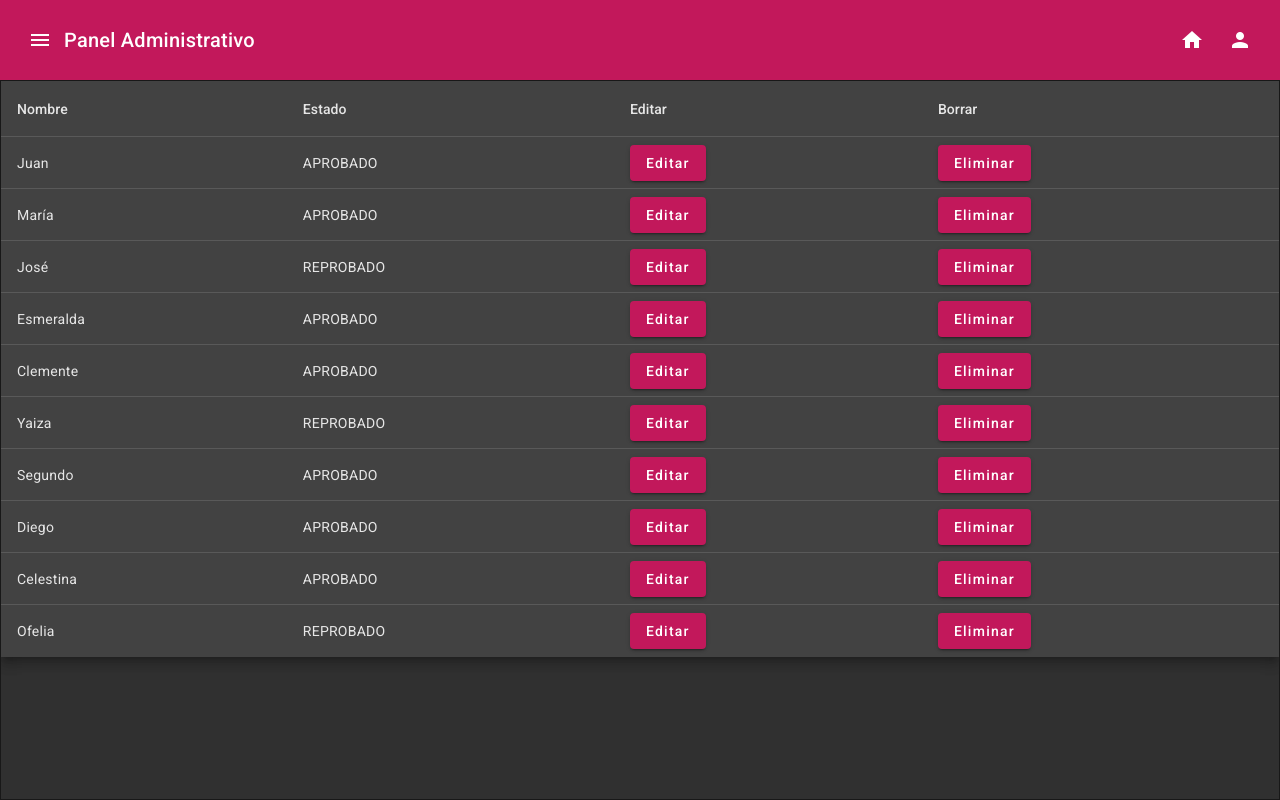
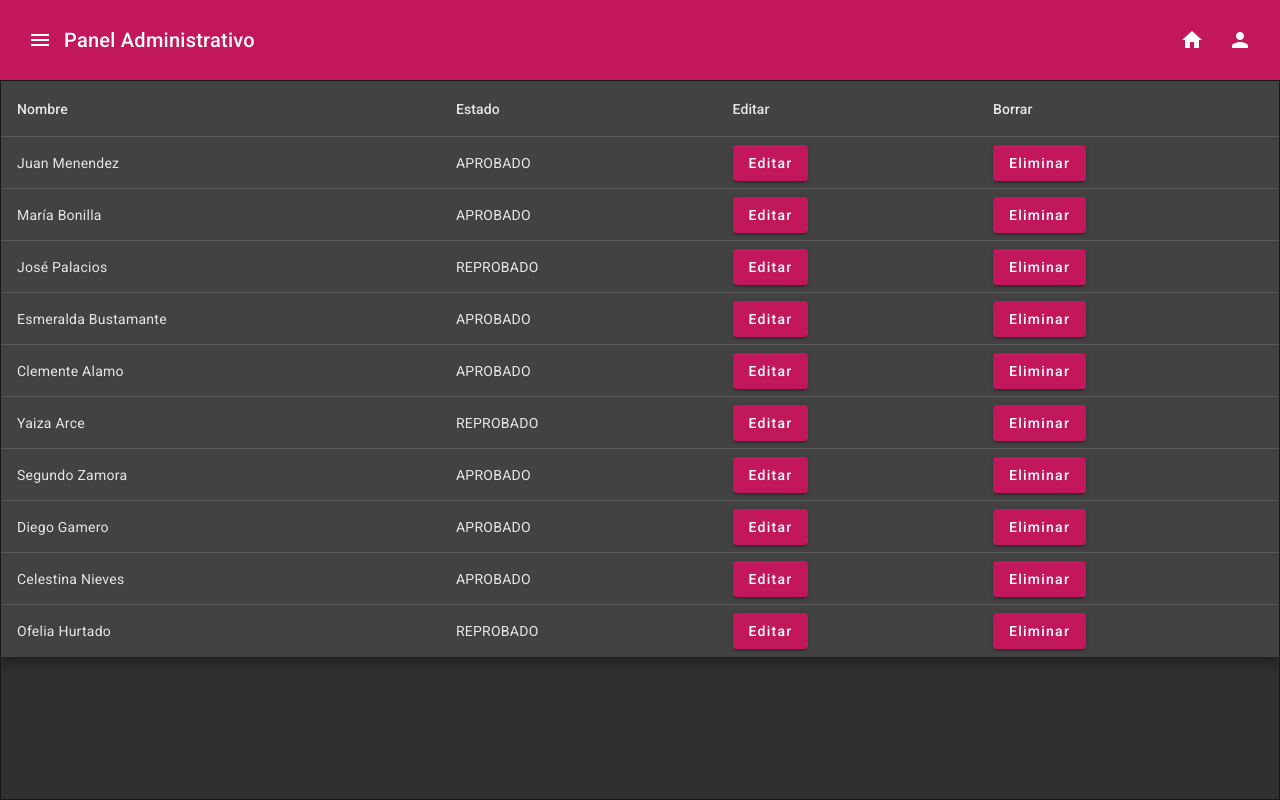
Before and after one commit to sebastianrhsarh/1PF-Riquelme, an Angular app: page /students in a window 1280 px wide. Built offline with nearby package versions, Linux system fonts and the light colour scheme.

Commit message:
add pipe

```diff
--- a/src/app/administrative-panel/administrative-panel.component.ts
+++ b/src/app/administrative-panel/administrative-panel.component.ts
@@ -1,5 +1,6 @@
 import { Component } from '@angular/core';
 import { Router } from '@angular/router';
+import { FullNamePipe } from '../shared/pipes/full-name.pipe';
 
 @Component({
   selector: 'app-administrative-panel',
--- a/src/app/administrative-panel/administrative-panel.module.ts
+++ b/src/app/administrative-panel/administrative-panel.module.ts
@@ -16,6 +16,8 @@ import { MatInputModule } from '@angular/material/input';
 import { MatCardModule } from '@angular/material/card';
 import { EditStudentComponent } from '../pages/edit-student/edit-student.component';
 import { MatDialogModule } from '@angular/material/dialog';
+import { SharedModule } from '../shared/shared.module';
+import { PipesModule } from '../shared/pipes/pipes.module';
 
 @NgModule({
   declarations: [
@@ -26,6 +28,7 @@ import { MatDialogModule } from '@angular/material/dialog';
   ],
   imports: [
     CommonModule,
+    SharedModule,
     MatSidenavModule,
     MatToolbarModule,
     MatIconModule,
--- a/src/app/pages/students/students.component.html
+++ b/src/app/pages/students/students.component.html
@@ -3,7 +3,7 @@
   <!-- Name Column -->
   <ng-container matColumnDef="name">
     <th mat-header-cell *matHeaderCellDef> Nombre </th>
-    <td mat-cell *matCellDef="let element"> {{element.name}}</td>
+    <td mat-cell *matCellDef="let element"> {{element | fullName }}</td>
   </ng-container>
 
   <!-- Status Column -->
--- a/src/app/shared/pipes/full-name.pipe.ts
+++ b/src/app/shared/pipes/full-name.pipe.ts
@@ -1,12 +1,15 @@
 import { Pipe, PipeTransform } from '@angular/core';
+import { formatStudent } from 'src/app/interface/students';
 
 @Pipe({
   name: 'fullName'
 })
 export class FullNamePipe implements PipeTransform {
 
-  transform(value: unknown, ...args: unknown[]): unknown {
-    return null;
+  transform(value: formatStudent, ...args: unknown[]): unknown {
+    const { name, lastName } = value;
+    const fullName = `${name} ${lastName}`
+    return fullName;
   }
 
 }
--- a/src/app/shared/pipes/pipes.module.ts
+++ b/src/app/shared/pipes/pipes.module.ts
@@ -10,6 +10,9 @@ import { FullNamePipe } from './full-name.pipe';
   ],
   imports: [
     CommonModule
+  ],
+  exports: [
+    FullNamePipe
   ]
 })
 export class PipesModule { }
--- a/src/app/shared/shared.module.ts
+++ b/src/app/shared/shared.module.ts
@@ -8,11 +8,11 @@ import { PipesModule } from './pipes/pipes.module';
 @NgModule({
   declarations: [],
   imports: [
-    CommonModule
+    CommonModule,
   ],
   exports: [
-    DirectivesModule,
-    PipesModule
+    PipesModule,
+    DirectivesModule
   ]
 })
 export class SharedModule { }
```
Also changed, not shown: src/app/pages/students/students.module.ts (added, +14 -0 lines), 1 other file (tests, documents, lock files or other folders).
